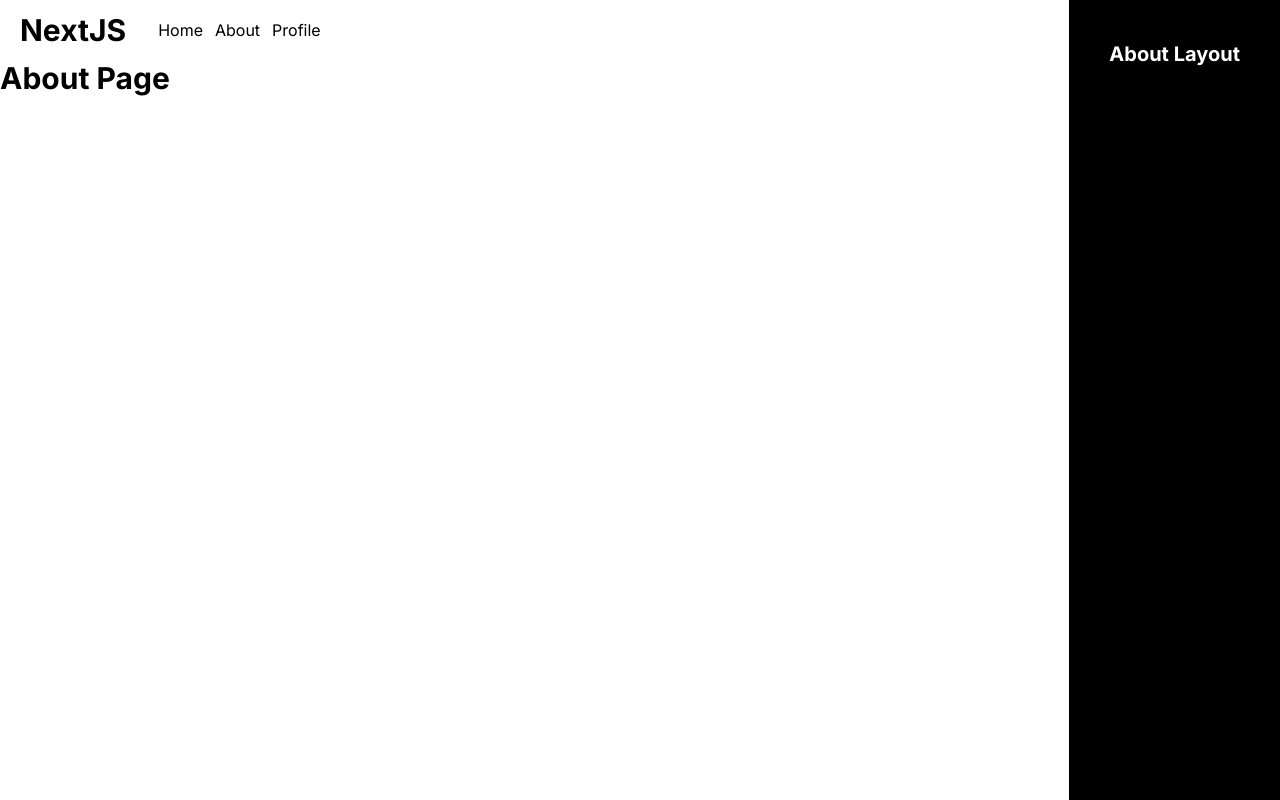
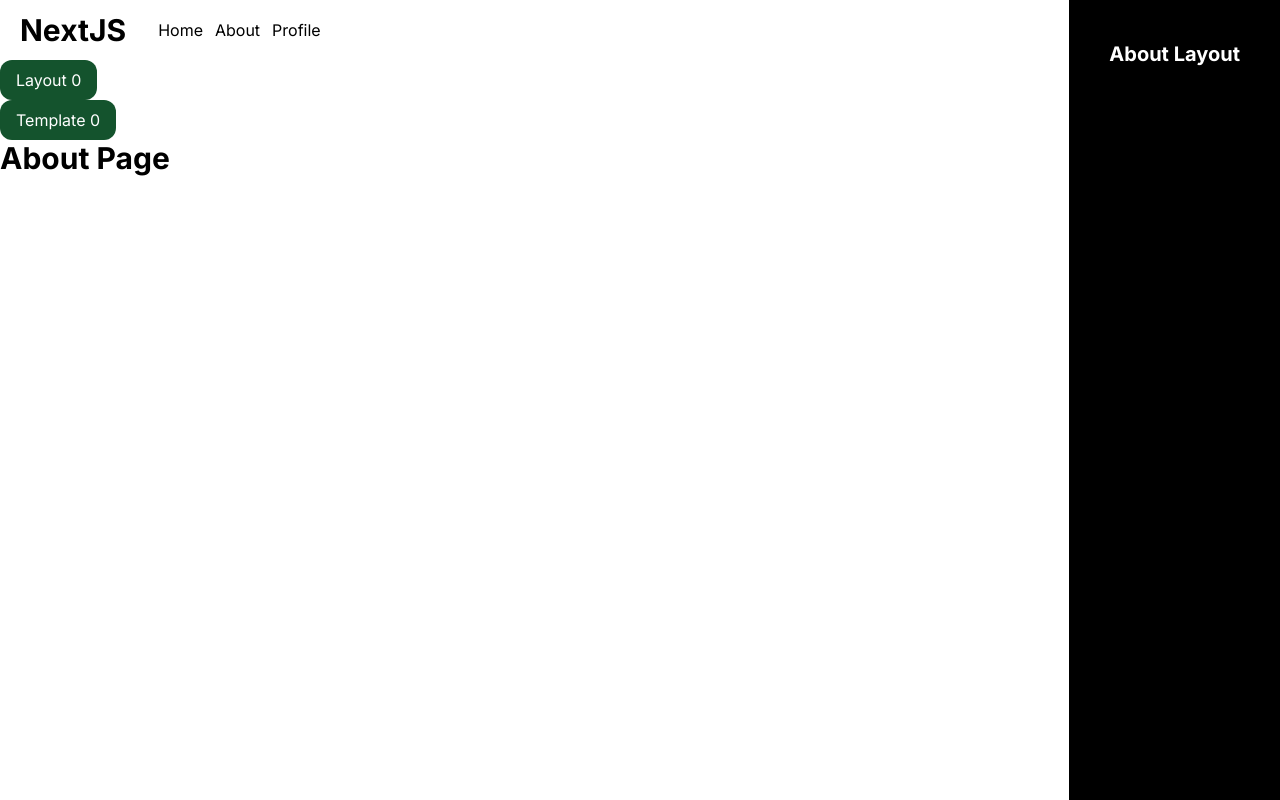
Before and after one commit to RidloGhifary/learn-nextjs, a Next.js app: page /about in a window 1280 px wide. Built offline with nearby package versions, Linux system fonts and the light colour scheme.

Commit message:
learn template

```diff
--- a/src/app/layout.tsx
+++ b/src/app/layout.tsx
@@ -1,24 +1,28 @@
-import type { Metadata } from "next";
+"use client";
+
 import { Inter } from "next/font/google";
 import "./globals.css";
 import Navbar from "@/components/Navbar";
+import { useState } from "react";
 
 const inter = Inter({ subsets: ["latin"] });
-
-export const metadata: Metadata = {
-  title: "Create Next App",
-  description: "Generated by create next app",
-};
 
 export default function RootLayout({
   children,
 }: Readonly<{
   children: React.ReactNode;
 }>) {
+  const [state, setState] = useState(0);
+
   return (
     <html lang="en">
       <body className={inter.className}>
         <Navbar />
+        <button
+          onClick={() => setState(state + 1)}
+          className="bg-green-900 text-white rounded-xl px-4 py-2">
+          Layout {state}
+        </button>
         {children}
       </body>
     </html>
--- /dev/null
+++ b/src/app/template.tsx
@@ -0,0 +1,25 @@
+"use client";
+
+import { useState } from "react";
+
+export default function AppTemplate({
+  children,
+}: {
+  children: React.ReactNode;
+}) {
+  const [state, setState] = useState(0);
+
+  return (
+    <>
+      <div>
+        <button
+          onClick={() => setState(state + 1)}
+          className="bg-green-900 text-white rounded-xl px-4 py-2">
+          {" "}
+          Template {state}
+        </button>
+      </div>
+      {children}
+    </>
+  );
+}
```
